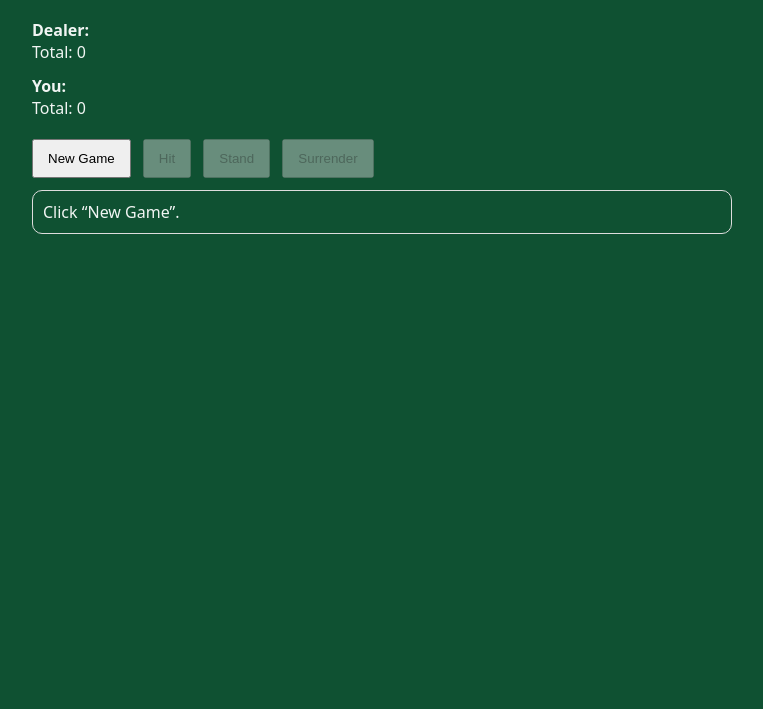
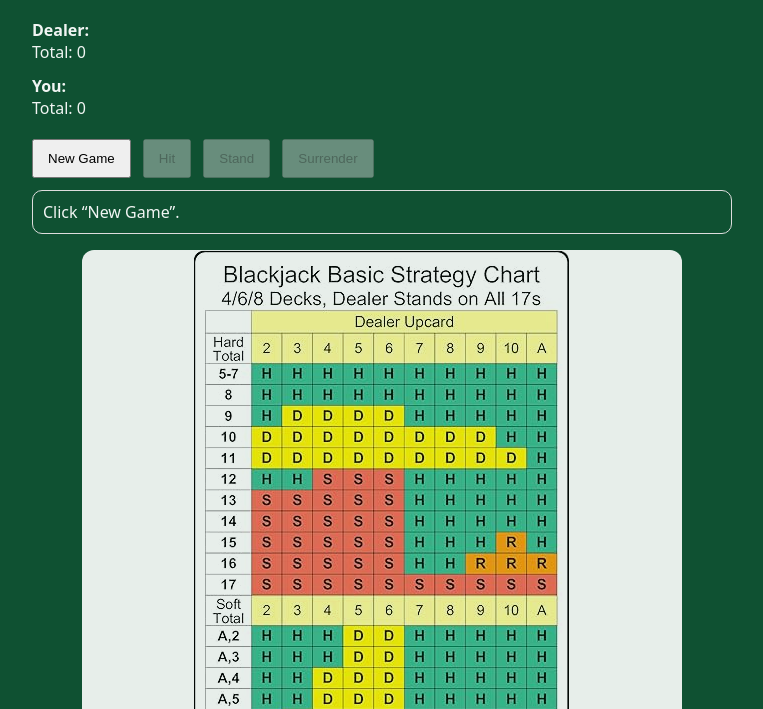
Before and after one commit to fst-data9/fuzzy-lamp, a plain HTML site: page index.html in a window 1280 px wide. Shown: the part 91-800 px from the top of the page, without its empty margins (258-1021 px from the left). Drawn offline with Linux system fonts and the light colour scheme.

Commit message:
added basic strategy image

```diff
--- a/index.html
+++ b/index.html
@@ -36,6 +36,14 @@
             border: 1px solid #ddd;
             border-radius: 10px;
         }
+
+        .table-image {
+            display: block;
+            margin: 16px auto 0;
+            max-width: 100%;
+            border-radius: 12px;
+            opacity: 0.9;
+        }
     </style>
 </head>
 
@@ -62,7 +70,7 @@
     </div>
 
     <div id="status" class="status">Click “New Game”.</div>
-
+    <img src="images/basic_strategy.jpg" alt="Casino table" class="table-image" />
     <script src="blackjack-game.js"></script>
 </body>
 
```
Also changed, not shown: images/basic_strategy.jpg (added).
